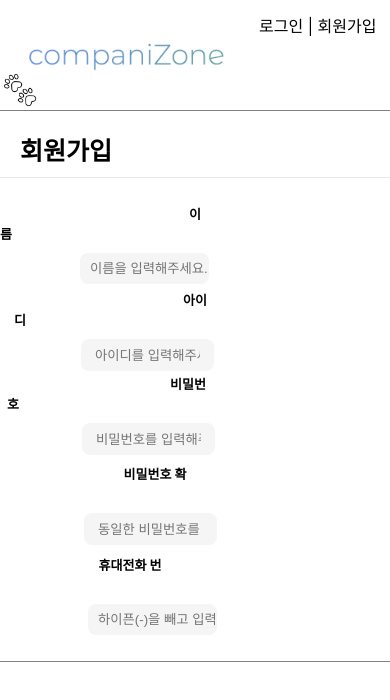
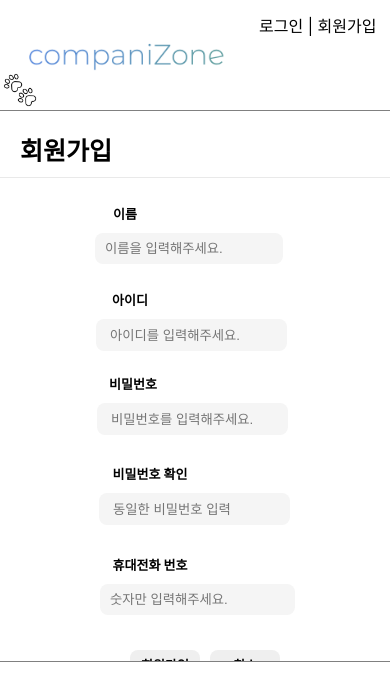
Before and after one commit to fantazina/companiZoneFront, a React (Create React App) app: page /writeform in a window 390 px wide. Both pictures are taken after a click on the element "| 회원가입". Shown: the top 700 px of the page. Built offline with nearby package versions, Linux system fonts and the light colour scheme.

Commit message:
회원가입 반응형 css찐막

```diff
--- a/src/css/Daily.module.css
+++ b/src/css/Daily.module.css
@@ -11,7 +11,8 @@
 }
  .content {
     box-shadow: 0 0 6px rgba(0, 0, 0, 0.2);
-    width : 800px;
+    max-width : 800px;
+    width : 100%;
     height : 700px;
     padding : 20px;
     margin-left : 20px;
@@ -22,7 +23,7 @@
     text-align : center;
 }
 .title_div {
-    width : 900px;
+    width : 100%;
     height : 50px;
     display : flex;
     margin-left : 30px;
@@ -372,6 +373,12 @@
         width : 75px;
         height : 33px;
     }
+    .content {
+        width : 100%;
+    }
+    .title_sel {
+        width : 100%;
+    }
 }
 @media(max-width : 500px) {
     .upload_main {
@@ -388,16 +395,12 @@
         height : 30px;
     }
 }
-@media(max-width : 375px) {
+@media(max-width : 400px) {
     .dailyList {
         font-size: 13px;
     }
     .search button {
-        margin : 0 auto;
         margin-top : -80px;
-        margin-right : 20px;
         font-size : 13px;
-        width : 75px;
-        height : 33px;
     }
 }
--- a/src/css/Event.module.css
+++ b/src/css/Event.module.css
@@ -388,16 +388,13 @@
         height : 30px;
     }
 }
-@media(max-width : 375px) {
+@media(max-width : 400px) {
     .eventList {
         font-size: 13px;
     }
     .search button {
-        margin : 0 auto;
         margin-top : -80px;
-        margin-right : 20px;
         font-size : 13px;
-        width : 75px;
-        height : 33px;
+
     }
 }
--- a/src/css/Friend.module.css
+++ b/src/css/Friend.module.css
@@ -388,16 +388,12 @@
         height : 30px;
     }
 }
-@media(max-width : 375px) {
+@media(max-width : 400px) {
     .friendList {
         font-size: 13px;
     }
     .search button {
-        margin : 0 auto;
         margin-top : -80px;
-        margin-right : 20px;
         font-size : 13px;
-        width : 75px;
-        height : 33px;
     }
 }
--- a/src/css/Health.module.css
+++ b/src/css/Health.module.css
@@ -388,16 +388,13 @@
         height : 30px;
     }
 }
-@media(max-width : 375px) {
+@media(max-width : 400px) {
     .healthList {
         font-size: 13px;
     }
     .search button {
-        margin : 0 auto;
         margin-top : -80px;
-        margin-right : 20px;
         font-size : 13px;
-        width : 75px;
-        height : 33px;
+
     }
 }
--- a/src/css/Introduction.module.css
+++ b/src/css/Introduction.module.css
@@ -387,16 +387,12 @@
         height : 30px;
     }
 }
-@media(max-width : 375px) {
+@media(max-width : 400px) {
     .introList {
         font-size: 13px;
     }
     .search button {
-        margin : 0 auto;
+        font-size : 13px;
         margin-top : -80px;
-        margin-right : 20px;
-        font-size : 13px;
-        width : 75px;
-        height : 33px;
     }
 }
--- a/src/css/Present.module.css
+++ b/src/css/Present.module.css
@@ -388,16 +388,12 @@
         height : 30px;
     }
 }
-@media(max-width : 375px) {
+@media(max-width : 400px) {
     .presentList {
         font-size: 13px;
     }
     .search button {
-        margin : 0 auto;
         margin-top : -80px;
-        margin-right : 20px;
         font-size : 13px;
-        width : 75px;
-        height : 33px;
     }
 }
--- a/src/css/Question.module.css
+++ b/src/css/Question.module.css
@@ -388,16 +388,13 @@
         height : 30px;
     }
 }
-@media(max-width : 375px) {
+@media(max-width : 400px) {
     .quesList {
         font-size: 13px;
     }
     .search button {
-        margin : 0 auto;
         margin-top : -80px;
-        margin-right : 20px;
         font-size : 13px;
-        width : 75px;
-        height : 33px;
+
     }
 }
--- a/src/css/WriteForm.module.css
+++ b/src/css/WriteForm.module.css
@@ -177,6 +177,7 @@
     .write_main {
         width : 100%;
         margin-top : 15px;
+        margin-left: 15px;
         height : 100%;
     }
     .name_start {
@@ -186,12 +187,12 @@
     }
     .name_start label {
         font-size: 13px;
+        margin-right : 170px;
         padding : 0;
-        margin-right: 500px;
     }
     .name_start input {
         display: block;
-        width : 30%;
+        width : 45%;
         height : 29px;
         margin-left: 80px;
         margin-top : 10px;
@@ -202,12 +203,12 @@
     }
     .id label {
         font-size: 13px;
+        margin-right : 160px;
         padding : 0;
-        margin-right: 490px;
     }
     .id input{
         display: block;
-        width : 29%;
+        width : 45%;
         height : 20px;
         margin-left: 67px;
         margin-top : 10px;
@@ -218,13 +219,12 @@
     }
     .pwd label {
         font-size: 13px;
-        margin-right: 460px;
+        margin-right : 140px;
     }
     .pwd input {
-        width : 60%;
         display: block;
         height : 20px;
-        width : 29%;
+        width : 45%;
         margin-left: 75px;
         margin-top : 10px;
     }
@@ -234,11 +234,11 @@
     }
     .pwd_re label {
         font-size: 13px;
-        margin-right: 360px;
+        margin-right : 40px;
     }
     .pwd_re input {
         display: block;
-        width : 29%;
+        width : 45%;
         height : 20px;
         margin-left: 110px;
         margin-top : 10px;
@@ -249,25 +249,25 @@
     }
     .phone label {
         font-size: 13px;
-        margin-right: 310px;
+        margin-right : -10px;
     }
     .phone input {
         display: block;
-        width : 30%;
+        width : 47%;
         height : 29px;
-        margin-left: 168px;
+        margin-left: 165px;
         margin-top : 10px;
     }
     .buttons {
         width : 60%;
         height : 30px;
-        margin-left : -15px;
     }
     .buttons button {
         width : 70px;
         height : 29px;
         margin-top : 15px;
         margin-bottom : 32px;
+        margin-left: 0;
         font-size: 13px;
         text-align: center;
     }
--- a/src/user/WriteForm.js
+++ b/src/user/WriteForm.js
@@ -137,14 +137,14 @@ const WriteForm = ({onPage}) => {
 
                         <div className={ styles.pwd_re }>
                             <label htmlfor='pwd_re'>비밀번호 확인</label>
-                            <input placeholder='동일한 비밀번호를 입력해주세요.' name='pwd_re' type='password' value={ userDTO.pwd_re } onChange={ onInputChange } />
+                            <input placeholder='동일한 비밀번호 입력' name='pwd_re' type='password' value={ userDTO.pwd_re } onChange={ onInputChange } />
                             <div className={styles.check}>{pwd_reError}</div>
                         </div>
 
 
                         <div className={ styles.phone }>
                             <label className={ styles.label_phone }>휴대전화 번호</label>
-                            <input placeholder='하이픈(-)을 빼고 입력해주세요.' type='tel' name='tel'
+                            <input placeholder='숫자만 입력해주세요.' type='tel' name='tel'
                                    value={ userDTO.tel } onChange={ onInputChange } style={{ paddingLeft : '10px' }} />
                             <div className={styles.check}>{telError}</div>
                         </div>
```
